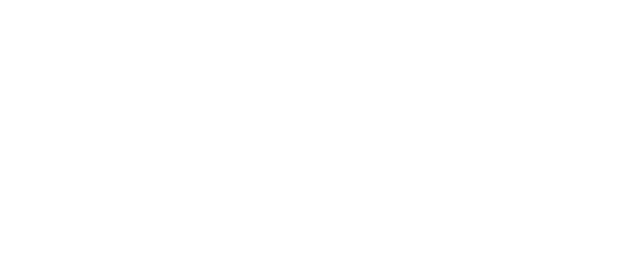
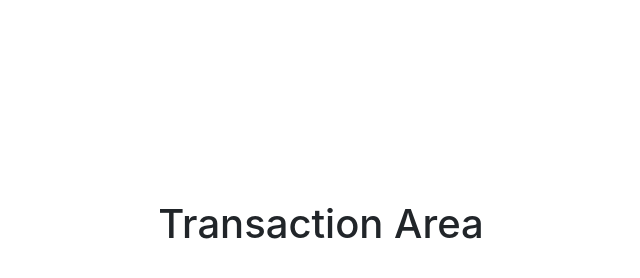
Before and after one commit to noorafsarpiash/Pioneer-bank, a plain HTML site: page index.html in a window 1280 px wide. Both pictures are taken after a click on the button "Enter". Shown: the whole page, without its empty margins (319-959 px from the left). Drawn offline with nearby package versions, Linux system fonts and the light colour scheme.

Commit message:
new comment

```diff
--- a/index.html
+++ b/index.html
@@ -6,6 +6,7 @@
     <meta name="viewport" content="width=device-width, initial-scale=1">
     <meta http-equiv="X-UA-Compatible" content="IE=edge">
     <title>Pioneer Bank</title>
+    <link rel="stylesheet" href="https://cdnjs.cloudflare.com/ajax/libs/font-awesome/6.5.2/css/all.min.css" integrity="sha512-SnH5WK+bZxgPHs44uWIX+LLJAJ9/2PkPKZ5QiAj6Ta86w+fsb2TkcmfRyVX3pBnMFcV7oQPJkl9QevSCWr3W6A==" crossorigin="anonymous" referrerpolicy="no-referrer" />
     <link rel="stylesheet" href="https://cdn.jsdelivr.net/npm/bootstrap@4.4.1/dist/css/bootstrap.min.css" integrity="sha384-Vkoo8x4CGsO3+Hhxv8T/Q5PaXtkKtu6ug5TOeNV6gBiFeWPGFN9MuhOf23Q9Ifjh" crossorigin="anonymous">
     <link rel="stylesheet" href="style.css">
 </head>
@@ -23,12 +24,18 @@
         <button id="login" class="btn btn-success">Enter</button>
     </div>
    </div>
-</body>
- <script>
-    const logBtn = document.getElementById("login")
+   <div id="Transaction-area">
+    <h1>Transaction Area</h1>
+   </div>
+   <script>
+    const logBtn = document.getElementById("login");
     logBtn.addEventListener("click", function(){
-        const loginArea = document.getElementById("login-area")
+        const loginArea = document.getElementById("login-area");
         loginArea.style.display = "none";
+        const transactionArea = document.getElementById("Transaction-area");
+        transactionArea.style.display = "block";
     })
  </script>
+</body>
+
 </html>
--- a/style.css
+++ b/style.css
@@ -10,3 +10,8 @@ body{
 
 
 }
+
+#Transaction-area{
+    display: none;
+    text-align: center;
+}
```
